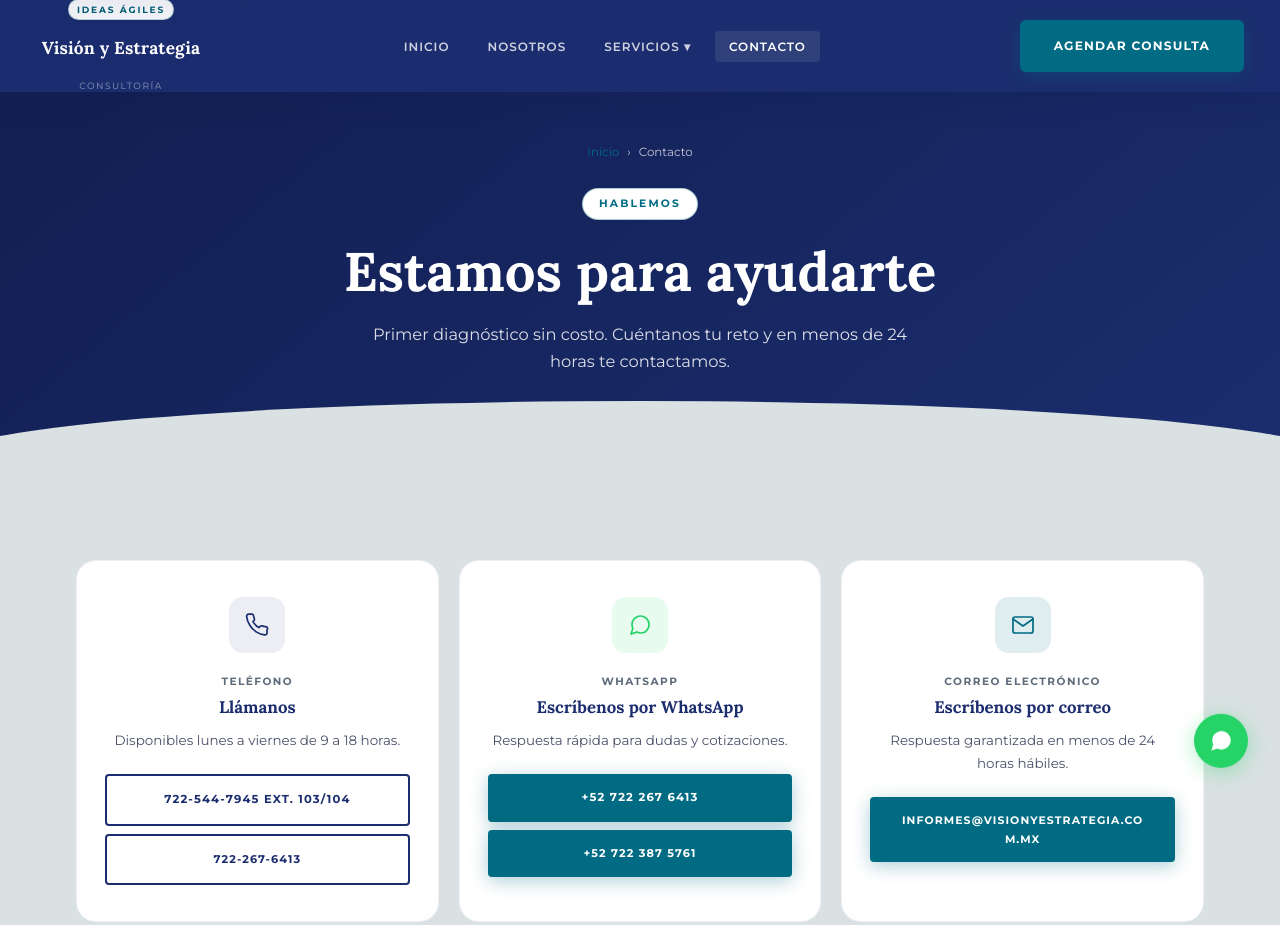
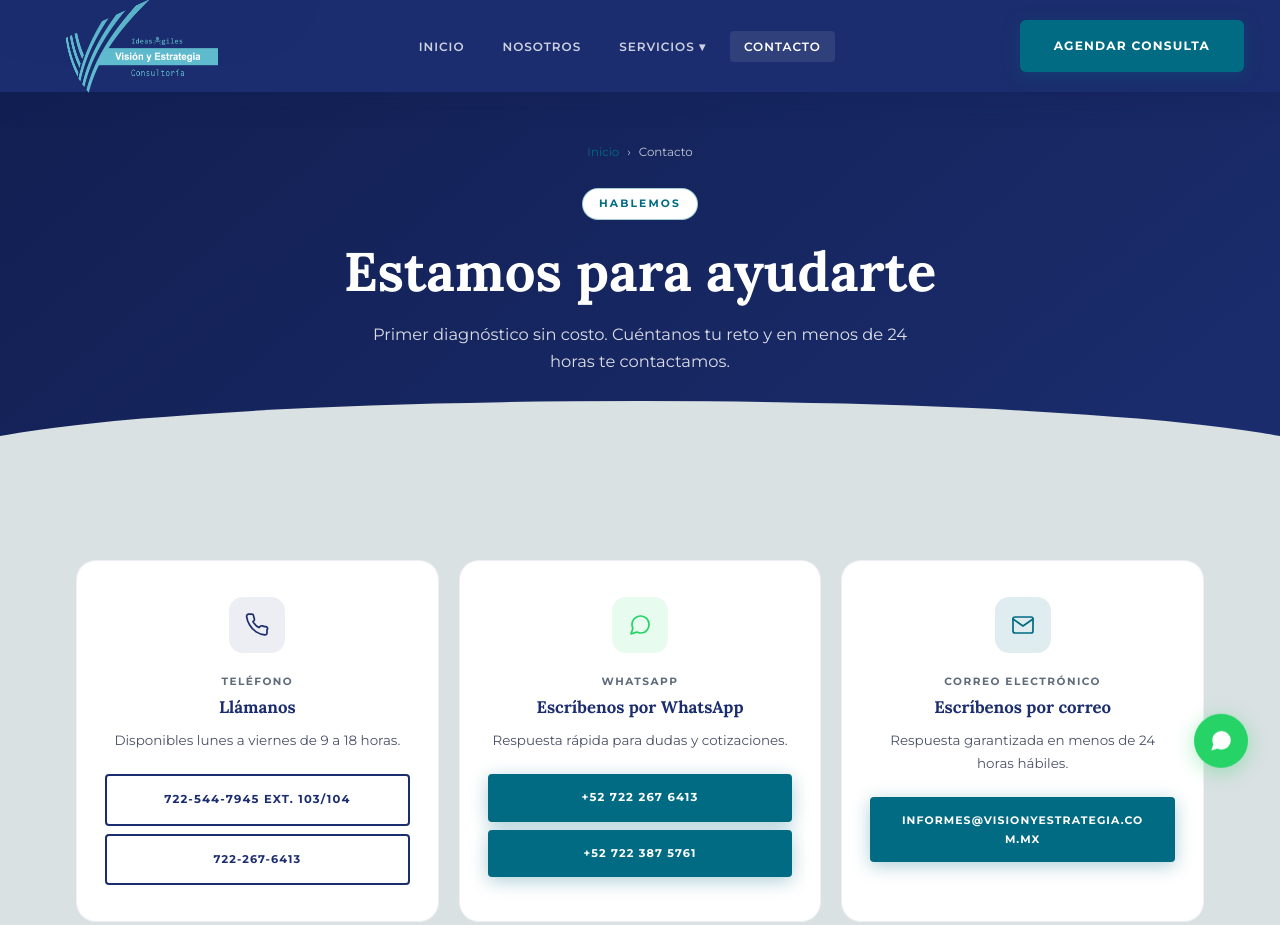
Before and after one commit to SolertiaMain/VisionYEstrategia, a website built with Vite: page contacto.html in a window 1280 px wide. Shown: the top 925 px of the page. Built offline with nearby package versions, Linux system fonts and the light colour scheme.

Commit message:
imagenbuna

```diff
--- a/contacto.html
+++ b/contacto.html
@@ -50,10 +50,14 @@
 <nav class="navbar scrolled" aria-label="Navegación principal">
   <div class="nav-container">
 
-    <a href="index.html" class="nav-logo" aria-label="Ideas Ágiles — Visión y Estrategia Consultoría — Inicio">
-      <span class="logo-tag">Ideas Ágiles</span>
-      <span class="logo-main">Visión y Estrategia</span>
-      <span class="logo-sub">Consultoría</span>
+    <a href="index.html" class="nav-logo nav-logo-combo" aria-label="Ideas Ágiles — Visión y Estrategia Consultoría — Inicio">
+      <span class="nav-logo-mark" aria-hidden="true">
+        <img
+          src="assets/images/logos/Imagotipo_Visión_y_Estrategia.png"
+          alt=""
+          class="nav-logo-img"
+        />
+      </span>
     </a>
 
     <ul class="nav-links" role="list">
```
Also changed, not shown: nosotros.html (+8 -4 lines), servicios.html (+8 -4 lines).
